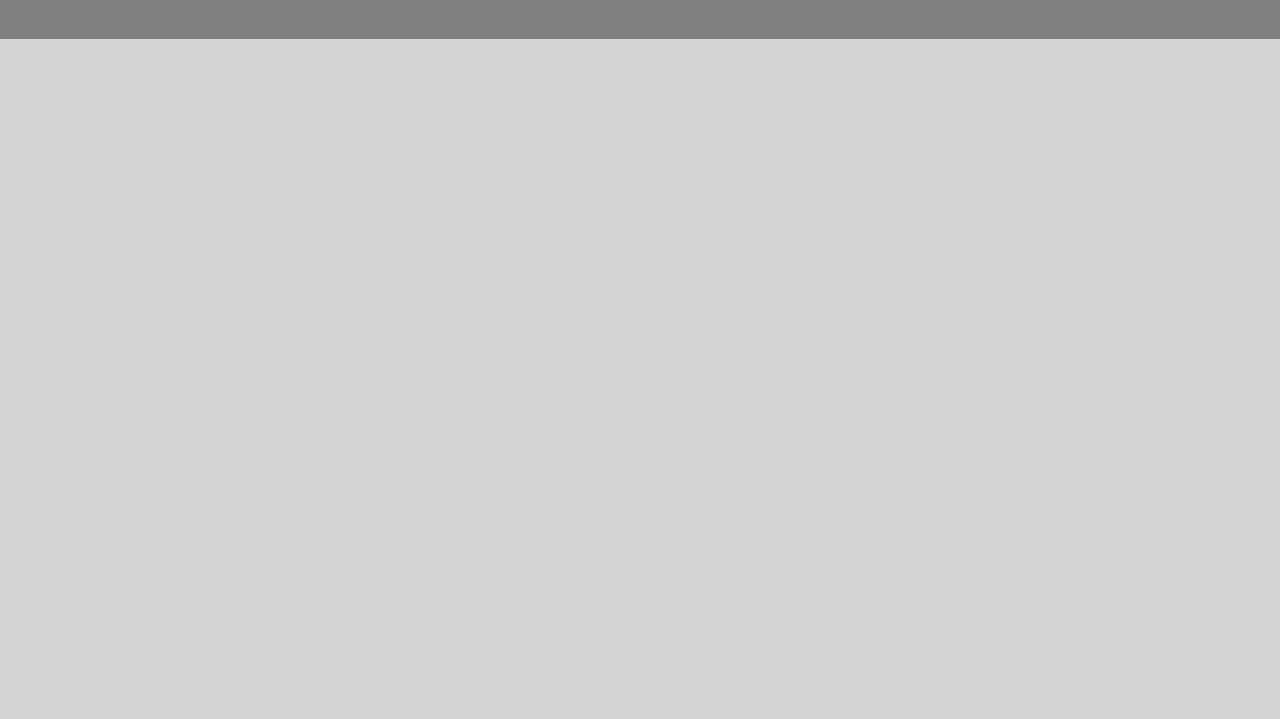
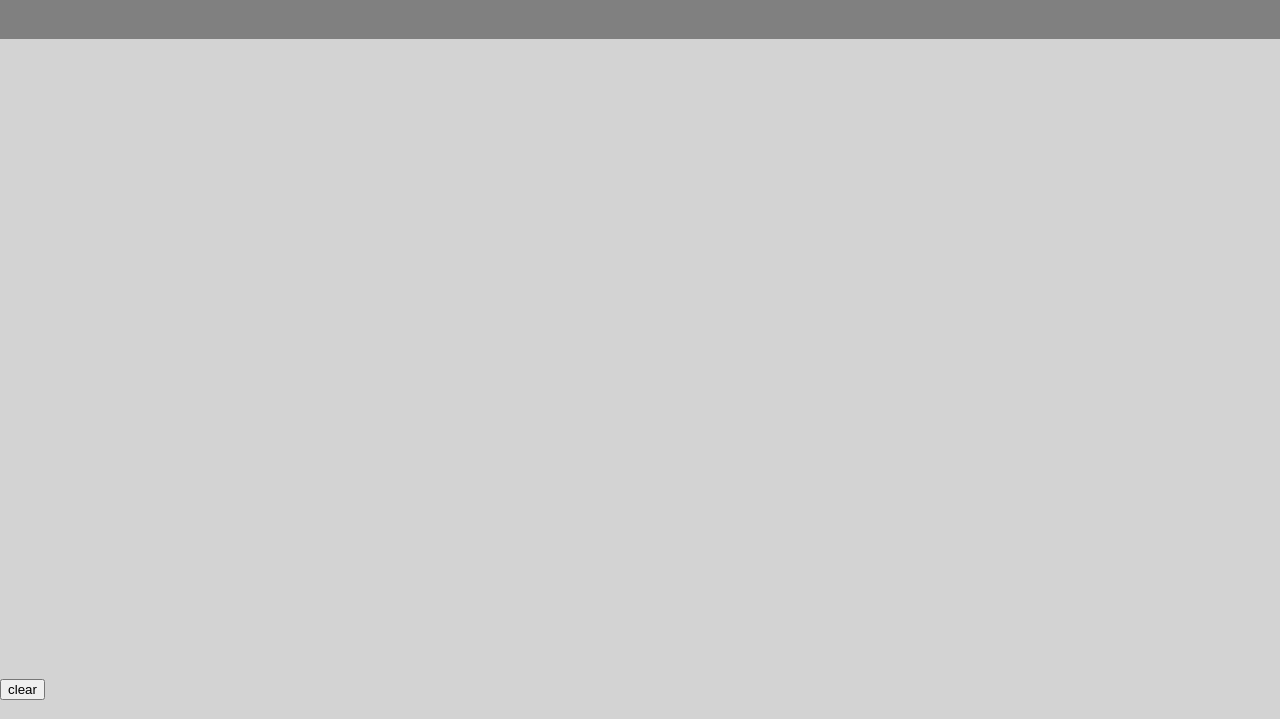
Before and after one commit to d-chia/etch-a-sketch, a plain HTML site: page index.html in a window 1280 px wide. Shown: the part 81-800 px from the top of the page. Drawn offline with Linux system fonts and the light colour scheme.

Commit message:
Add button below grid

```diff
--- a/index.html
+++ b/index.html
@@ -16,6 +16,9 @@
         <div class="container">
         <!-- to be filled with cells via JS-->
         </div>
+        <div>
+            <button id="clear">clear</button>
+        </div>
     </div>
 </body>
 </html>
```
